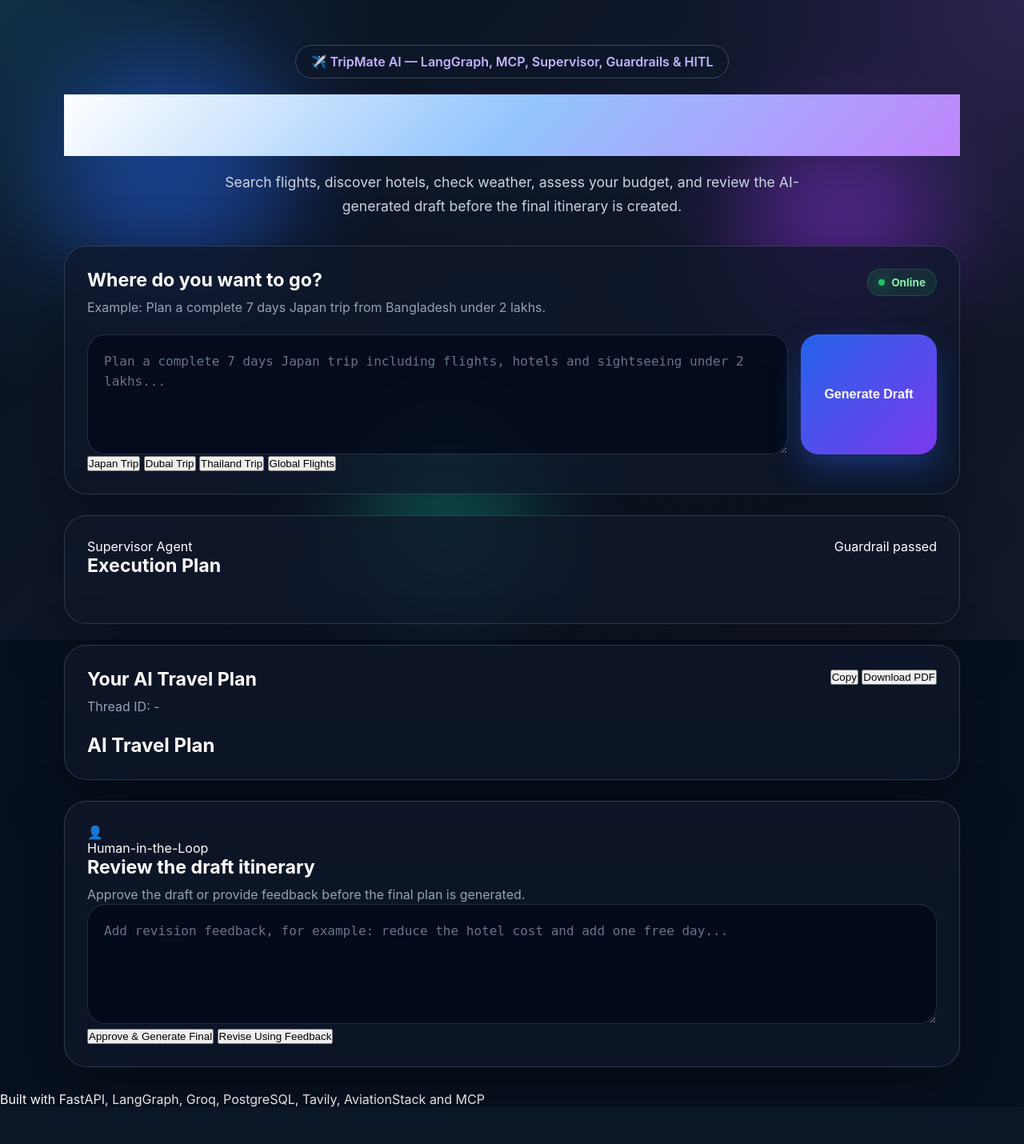
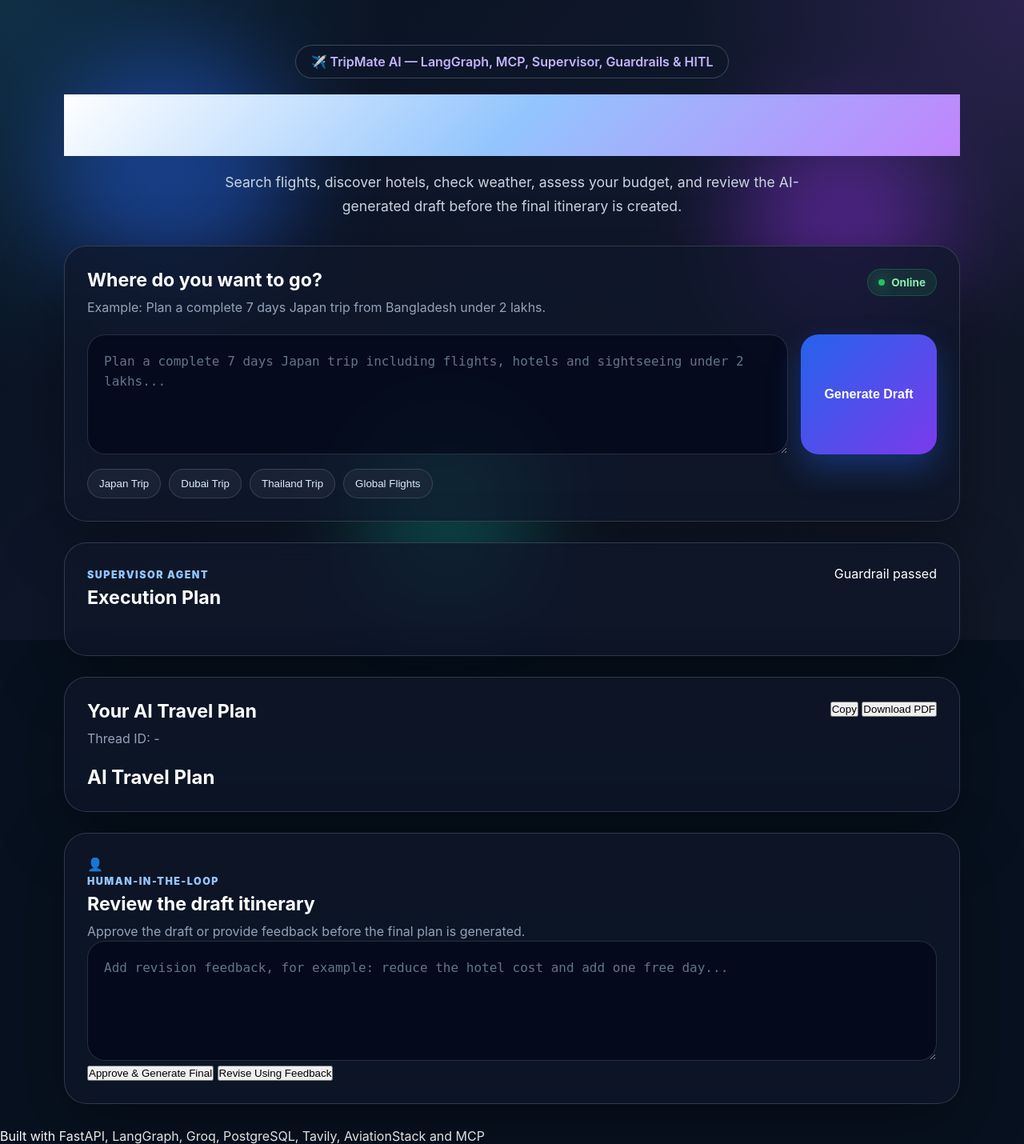
Before and after one commit to Codechef555/Trip-mate-AI---Multi-Agent-AI-System, a FastAPI app: page / in a window 1280 px wide. Shown: the whole page at 80% size. Before the commit the page ends 1384 px from the top, so only its background shows below. Run offline with FastAPI, Linux system fonts and the light colour scheme; some libraries are stand-ins or nearby versions.

Commit message:
added textures and font family for prompt query section

```diff
--- a/static/style.css
+++ b/static/style.css
@@ -224,3 +224,35 @@
     cursor: not-allowed;
     transform: none;
 }
+
+.quick-prompts {
+    display: flex;
+    flex-wrap: wrap;
+    gap: 10px;
+    margin-top: 18px;
+}
+
+.quick-prompts button {
+    border: 1px solid rgba(148, 163, 184, 0.25);
+    background: rgba(30, 41, 59, 0.7);
+    color: #dbeafe;
+    border-radius: 999px;
+    padding: 10px 14px;
+    cursor: pointer;
+    transition: 0.2s ease;
+}
+
+.quick-prompts button:hover {
+    background: rgba(59, 130, 246, 0.2);
+    border-color: rgba(96, 165, 250, 0.5);
+}
+
+.eyebrow {
+    display: inline-block;
+    margin-bottom: 7px;
+    color: #93c5fd;
+    font-size: 0.78rem;
+    font-weight: 900;
+    letter-spacing: 0.12em;
+    text-transform: uppercase;
+}
```
